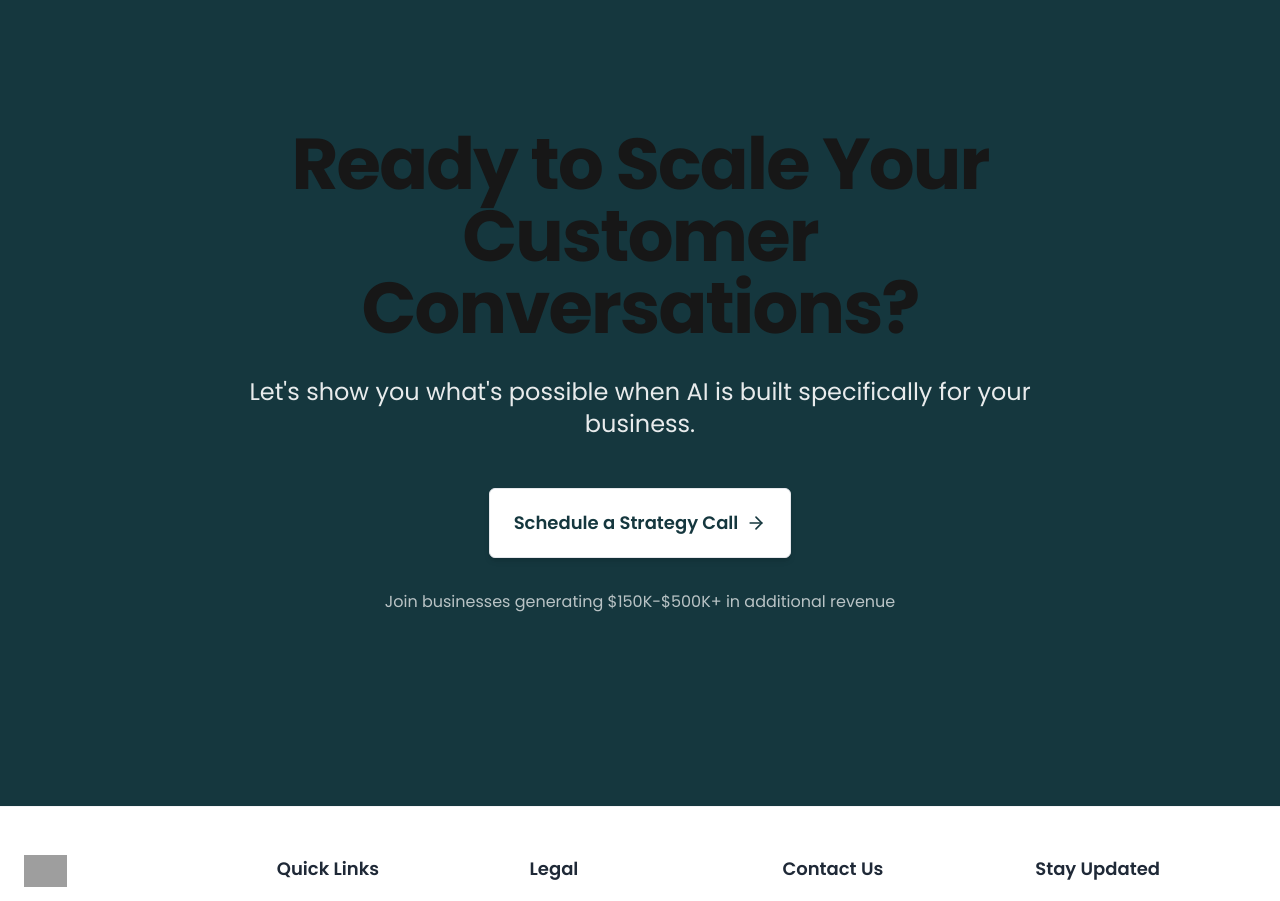
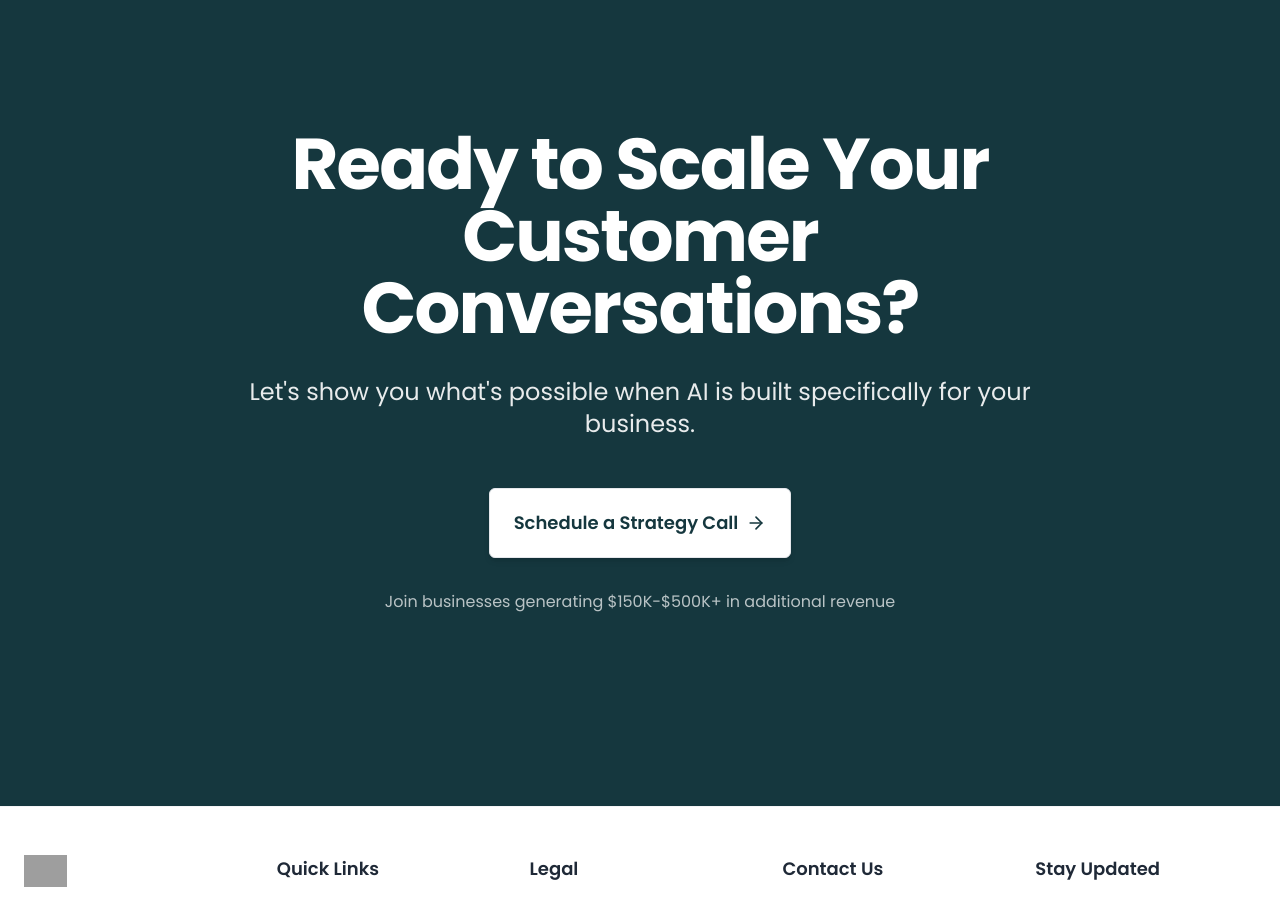
Before and after one commit to Ndiayesire/hook-landing, a React (Vite) app: page / in a window 1280 px wide. Shown: the part 9240-10141 px from the top of the page. Built offline with nearby package versions, Linux system fonts and the light colour scheme; grey boxes are pictures that could not be loaded.

Commit message:
Updated FinalCTASection.tsx

```diff
--- a/src/components/customai/CustomAIFinalCTASection.tsx
+++ b/src/components/customai/CustomAIFinalCTASection.tsx
@@ -14,7 +14,7 @@
     <div className="bg-primary text-white py-32 md:py-48">
       <div className="container mx-auto px-6 max-w-7xl">
         <div className="max-w-4xl mx-auto text-center">
-          <h2 className="text-5xl md:text-6xl lg:text-7xl font-bold mb-8 leading-tight">
+          <h2 className="text-5xl md:text-6xl lg:text-7xl font-bold text-white mb-8 leading-tight">
             Ready to Build Your
             <br />
             Custom AI System?
--- a/src/components/dealership/DealershipFinalCTASection.tsx
+++ b/src/components/dealership/DealershipFinalCTASection.tsx
@@ -13,7 +13,7 @@
     <div className="bg-primary text-white py-32 md:py-48">
       <div className="container mx-auto px-6 max-w-7xl">
         <div className="max-w-4xl mx-auto text-center">
-          <h2 className="text-5xl md:text-6xl lg:text-7xl font-bold mb-8 leading-tight">
+          <h2 className="text-5xl md:text-6xl lg:text-7xl font-bold text-white mb-8 leading-tight">
             Ready to Capture
             <br />
             Every Lead?
--- a/src/components/ecommerce/FinalCTASection.tsx
+++ b/src/components/ecommerce/FinalCTASection.tsx
@@ -13,7 +13,7 @@
     <div className="bg-primary text-white py-32 md:py-48">
       <div className="container mx-auto px-6 max-w-7xl">
         <div className="max-w-4xl mx-auto text-center">
-          <h2 className="text-5xl md:text-6xl lg:text-7xl font-bold mb-8 leading-tight">
+          <h2 className="text-5xl md:text-6xl lg:text-7xl font-bold text-white mb-8 leading-tight">
             Ready to Turn
             <br />
             Browsers Into Buyers?
--- a/src/components/home/CtaSection.tsx
+++ b/src/components/home/CtaSection.tsx
@@ -15,7 +15,7 @@
       <div className="container mx-auto px-6 max-w-7xl">
         <div className="max-w-4xl mx-auto text-center">
           {/* Main CTA Message */}
-          <h2 className="text-5xl md:text-6xl lg:text-7xl font-bold mb-8 leading-tight">
+          <h2 className="text-5xl md:text-6xl lg:text-7xl font-bold text-white mb-8 leading-tight">
             Ready to Scale Your
             <br />
             Customer Conversations?
```
